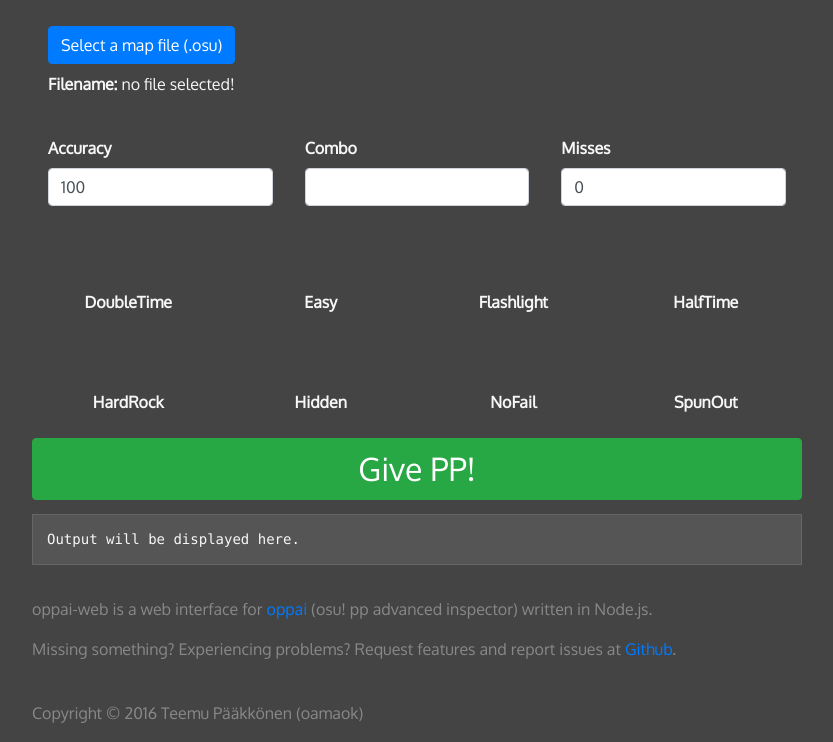
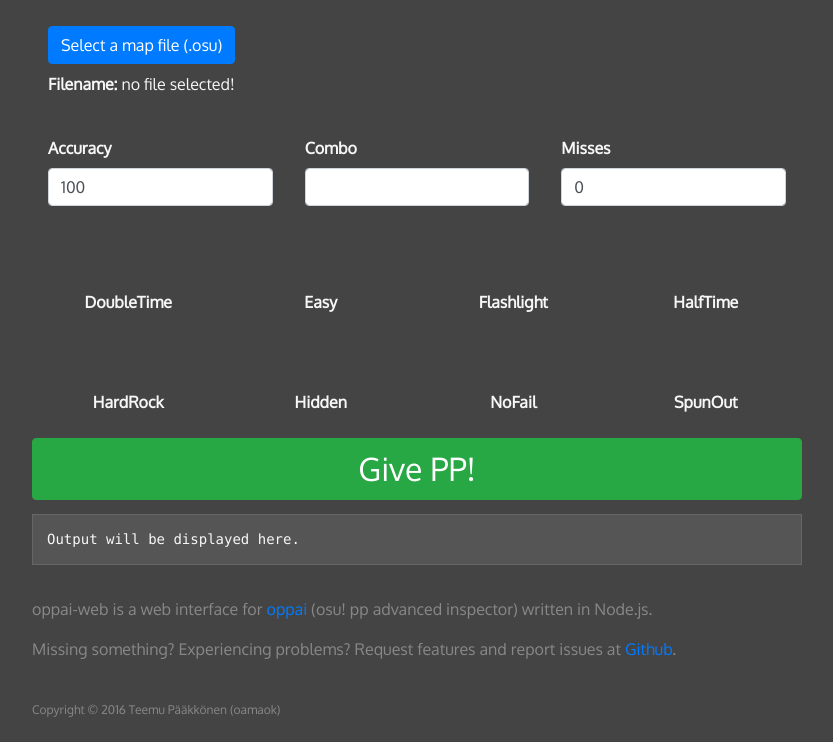
Before and after one commit to oamaok/oppai-web, a website built with webpack: page web/index.html in a window 1280 px wide. Shown: the part 58-800 px from the top of the page, without its empty margins (223-1056 px from the left). Built offline with nearby package versions, Linux system fonts and the light colour scheme.

Commit message:
Make bin/ visible, make copyright smaller

```diff
--- a/web/index.html
+++ b/web/index.html
@@ -79,7 +79,7 @@
       <p>oppai-web is a web interface for <a href="https://github.com/Francesco149/oppai">oppai</a> (osu! pp advanced inspector) written in Node.js.</p>
       <p>Missing something? Experiencing problems? Request features and report issues at <a target="_blank" href="https://github.com/oamaok/oppai-web">Github</a>.</p>
       <br/>
-      <p>Copyright &copy; 2016 Teemu Pääkkönen (oamaok)</p>
+      <p style="font-size: 0.75em">Copyright &copy; 2016 Teemu Pääkkönen (oamaok)</p>
     </div>
   </div>
   <script src="assets/oppai.js"></script>
```
Also changed, not shown: 2 other files.
